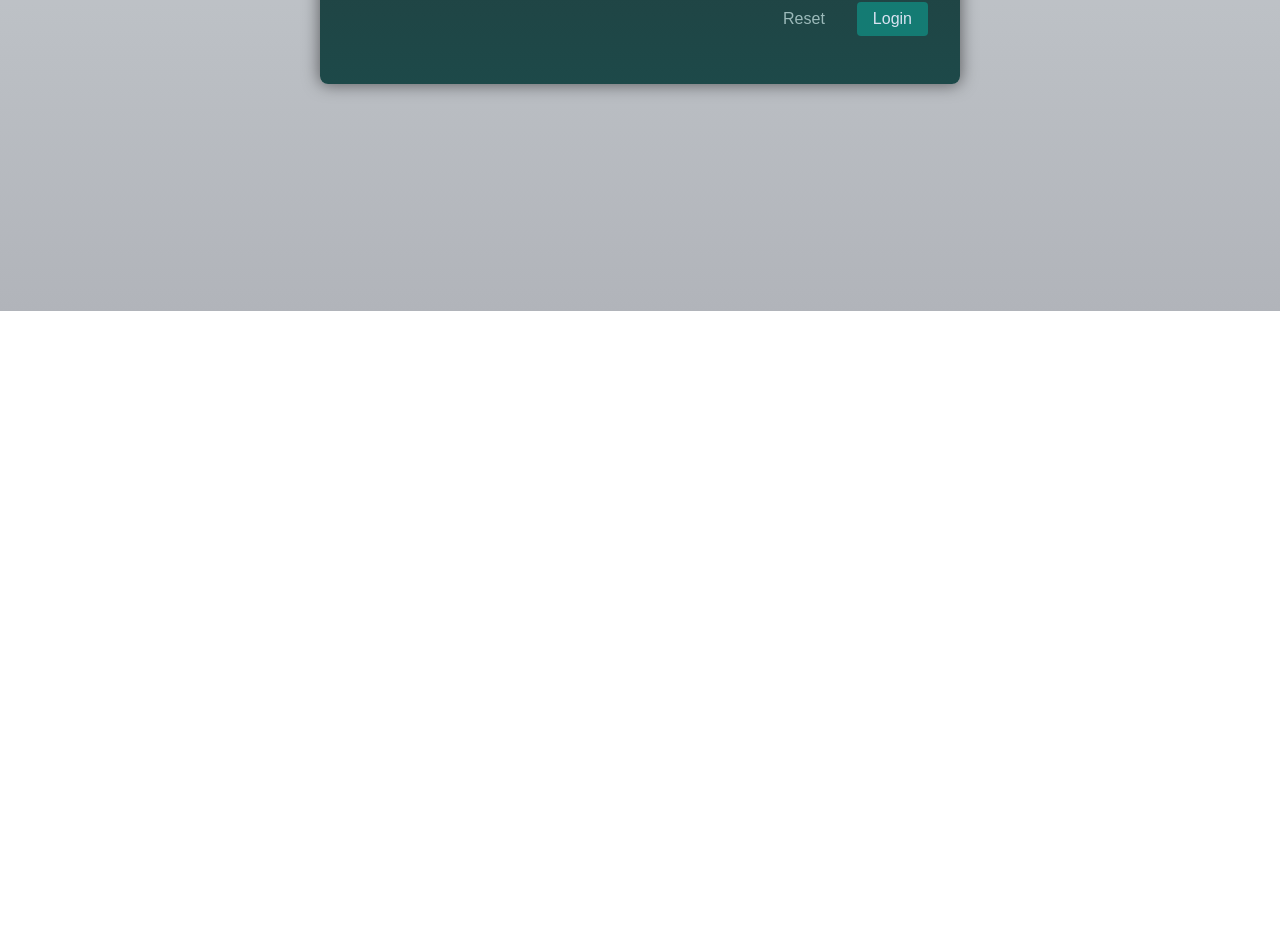
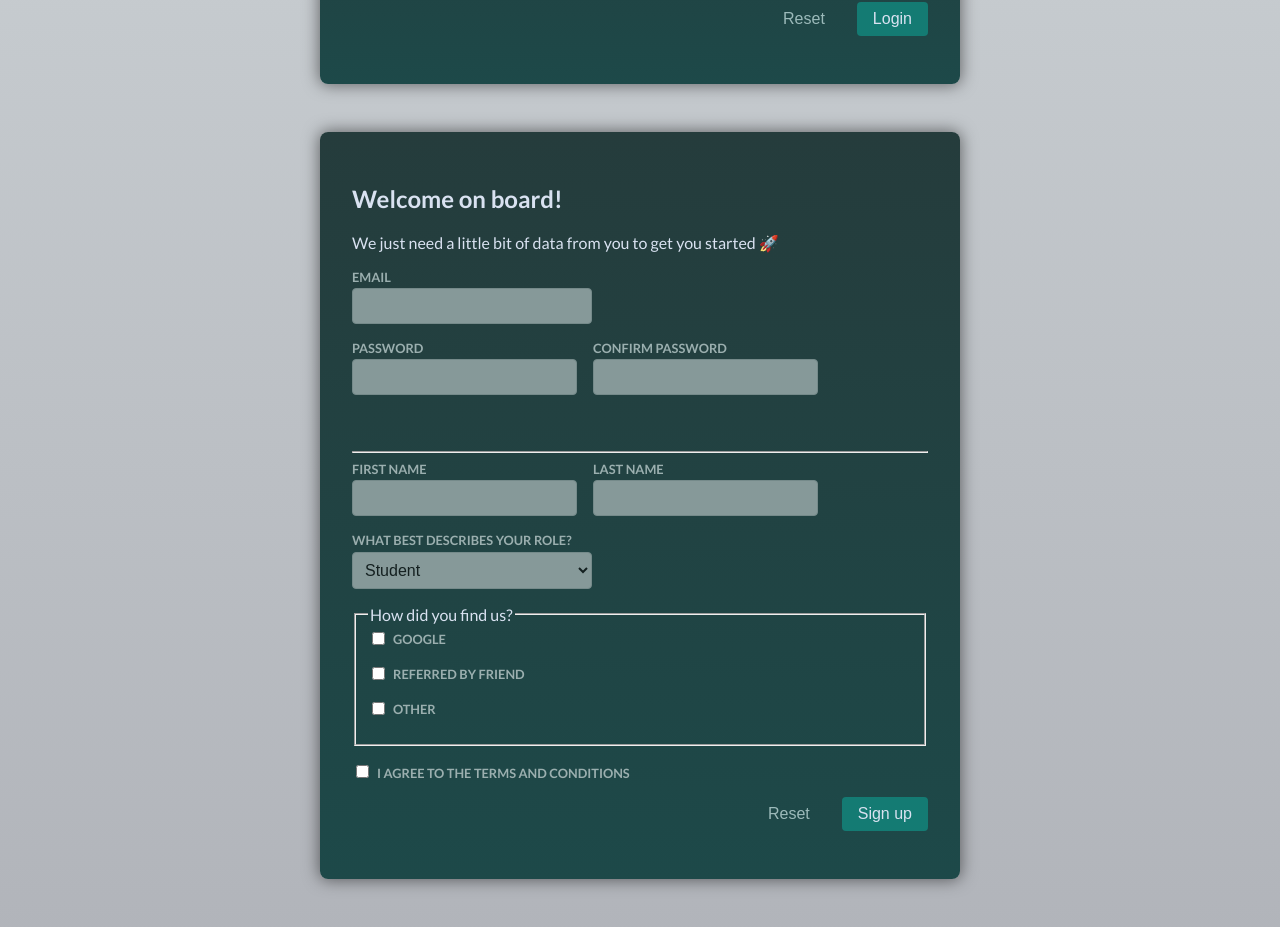
Before and after one commit to avi-codesmith/React-form-handling, a React (Create React App) app: page / in a window 1280 px wide. Shown: the part 489-1416 px from the top of the page. Before the commit the page ends 800 px from the top, so only its background shows below. Built offline with nearby package versions, Linux system fonts and the light colour scheme.

Commit message:
complete project

```diff
--- a/src/App.js
+++ b/src/App.js
@@ -1,6 +1,6 @@
 import Header from "./components/Header";
 import Login from "./components/Login";
-// import Signup from "./components/SignUp";
+import Signup from "./components/SignUp";
 
 function App() {
   return (
@@ -8,7 +8,7 @@ function App() {
       <Header />
       <main>
         <Login />
-        {/* <Signup /> */}
+        <Signup />
       </main>
     </>
   );
--- a/src/components/Login.js
+++ b/src/components/Login.js
@@ -17,41 +17,15 @@ export default function Login() {
     hasError: passwordIsInvalid,
   } = useInput("", (value) => isNotEmpty(value) && hasMinLength(value, 6));
 
-  // const [enteredData, setEnteredData] = useState({
-  //   email: "",
-  //   password: "",
-  // });
-
-  // const [isTyping, setIsTyping] = useState({
-  //   email: false,
-  //   password: false,
-  // });
-
   function handleSubmit(event) {
     event.preventDefault();
+
+    if (emailIsInvalid || passwordIsInvalid) {
+      return;
+    }
+
+    console.log(emailValue, passwordValue);
   }
-
-  // function handleChange(identifier, value) {
-  //   setEnteredData((prev) => ({
-  //     ...prev,
-  //     [identifier]: value,
-  //   }));
-  //   setIsTyping((prev) => ({
-  //     ...prev,
-  //     [identifier]: false,
-  //   }));
-  // }
-
-  // function handleBlur(identifier) {
-  //   setIsTyping((prev) => ({
-  //     ...prev,
-  //     [identifier]: true,
-  //   }));
-  // }
-
-  // function handleSubmit(event) {
-  //   event.preventDefault();
-  // }
 
   return (
     <form onSubmit={handleSubmit}>
```
